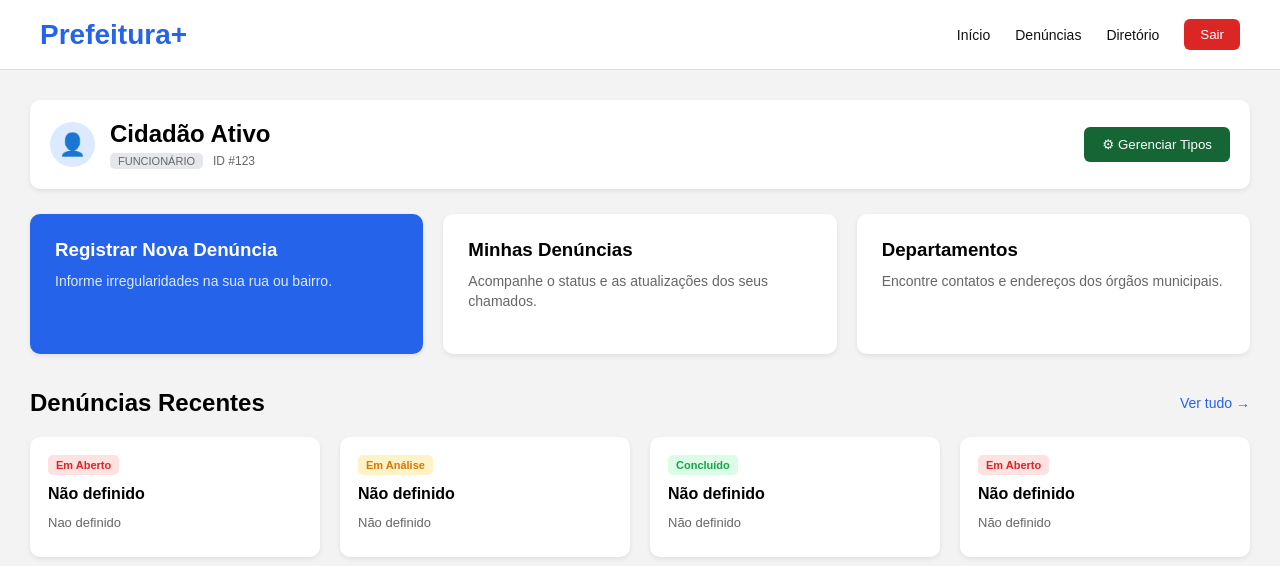
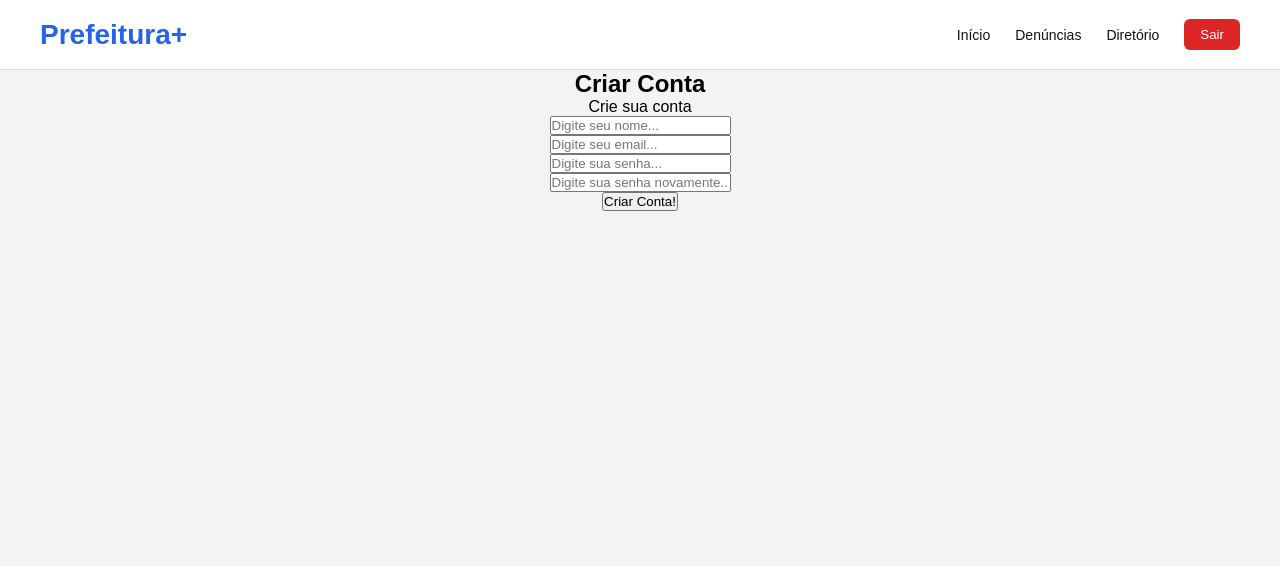
Before and after one commit to Maikel-Gudryan/wild-resonance-p9gfkz, a React (Create React App) app: page / in a window 1280 px wide. Shown: the top 566 px of the page. Built offline with nearby package versions, Linux system fonts and the light colour scheme.

Commit message:
Login e Cadastro
criando Login e Cadastro

```diff
--- a/src/App.js
+++ b/src/App.js
@@ -1,12 +1,15 @@
 import "./styles.css";
 import Header from "./components/Header";
 import HomePage from "./pages/HomePage";
+import Login from "./pages/Login";
+import Cadastro from "./pages/Cadastro";
 
 export default function App() {
   return (
     <div>
       <Header />
-      <HomePage />
+      <Cadastro/>
     </div>
   );
 }
+''
--- a/src/components/Header.jsx
+++ b/src/components/Header.jsx
@@ -1,4 +1,4 @@
-import "/src/styles-header.css";
+import "../styles-header.css";
 
 export default function App() {
   return (
--- /dev/null
+++ b/src/css/Login.css
@@ -0,0 +1,16 @@
+.sessao{
+    display: flex;
+    flex-direction: column;
+    align-items: center;
+}
+
+.conta{
+    display: flex;
+    flex-direction: column;
+    align-items: center;
+    box-sizing: border-box;
+}
+
+.botao{
+    border-radius: 10px;
+}
--- /dev/null
+++ b/src/pages/Cadastro.jsx
@@ -0,0 +1,64 @@
+import { useState } from "react"
+import "../css/Login.css"
+
+export default function Cadastro() {
+    const [nome, setNome] = useState("");
+    const [email, setEmail] = useState('');
+    const [senha, setSenha] = useState('');
+
+    const entrarCadastro = () =>{
+        entrar = nome && email && senha
+    }
+    const AdcionarEmail = (event) =>{
+        e => setEmail(e.target.value)
+    }
+    const AdicionarSenha = (event) =>{
+        e => setSenha(e.target.value)
+    }
+    const AdicionarNome = (event) =>{
+        e => setNome(e.target.value)
+    }
+    return(
+        <div className="sessao">
+            <h2>Criar Conta</h2>
+            <p>Crie sua conta</p>
+            <div className="conta">
+                <input
+                    type="name"
+                    value={nome}
+                    onChange={AdicionarNome}
+                    placeholder="Digite seu nome..."
+                />
+                <input
+                    type="email"
+                    value={email}
+                    onChange={AdcionarEmail}
+                    placeholder="Digite seu email..."
+                />
+                <input
+                    type="password"
+                    value={senha}
+                    onChange={AdicionarSenha}
+                    placeholder="Digite sua senha..."
+                />
+                <input
+                    type="password"
+                    value={senha}
+                    onChange={AdicionarSenha}
+                    placeholder="Digite sua senha novamente..."
+                />
+            </div>
+            <div className="botao">
+                <button
+                    onClick={entrarCadastro}
+                >
+                    Criar Conta!
+                </button>
+            </div>
+
+
+
+        </div>
+    )
+
+}
--- /dev/null
+++ b/src/pages/Login.jsx
@@ -0,0 +1,57 @@
+import { useState } from "react"
+import Cadastro from "./Cadastro";
+import "../css/Login.css"
+
+export default function Login(email, senha) {
+
+    const ConectarEmail = (event) =>{
+        e => setEmail(e.target.value)
+    }
+    const ConectarSenha = (event) =>{
+        e => setSenha(e.target.value)
+    }
+    const entrarLogin = () => {
+        entrar = email && senha
+    }
+    const emailConectado = () => {
+        emailConectado = email
+    }
+    const senhaConectada = () => {
+        senhaConectada = senha
+    }
+
+    return(
+        <div className = "sessao">
+            <h2>Iniciar Sessão</h2>
+            <p>Faça Login para continuar</p>
+            <div className = "conta">
+                <p>Email</p>
+                <input
+                    type="email"
+                    value={email}
+                    onChange={ConectarEmail}
+                    placeholder="Digite seu email..."
+                >
+                </input>
+            </div>
+            <div className = "conta">
+                <p>Senha</p>
+                <input
+                    type="password"
+                    value={senha}
+                    onChange={ConectarSenha}
+                    placeholder="Digite sua senha..."
+                >
+                </input>
+            </div>
+            <div className="botao">
+                <button
+                    onClick={entrarLogin}
+                    value={entrar}
+                >
+                    Iniciar Sessão!
+                </button>
+            </div>
+        </div>
+    )
+}
```
Also changed, not shown: package.json (+8 -1 lines), 1 other file (tests, documents, lock files or other folders).
